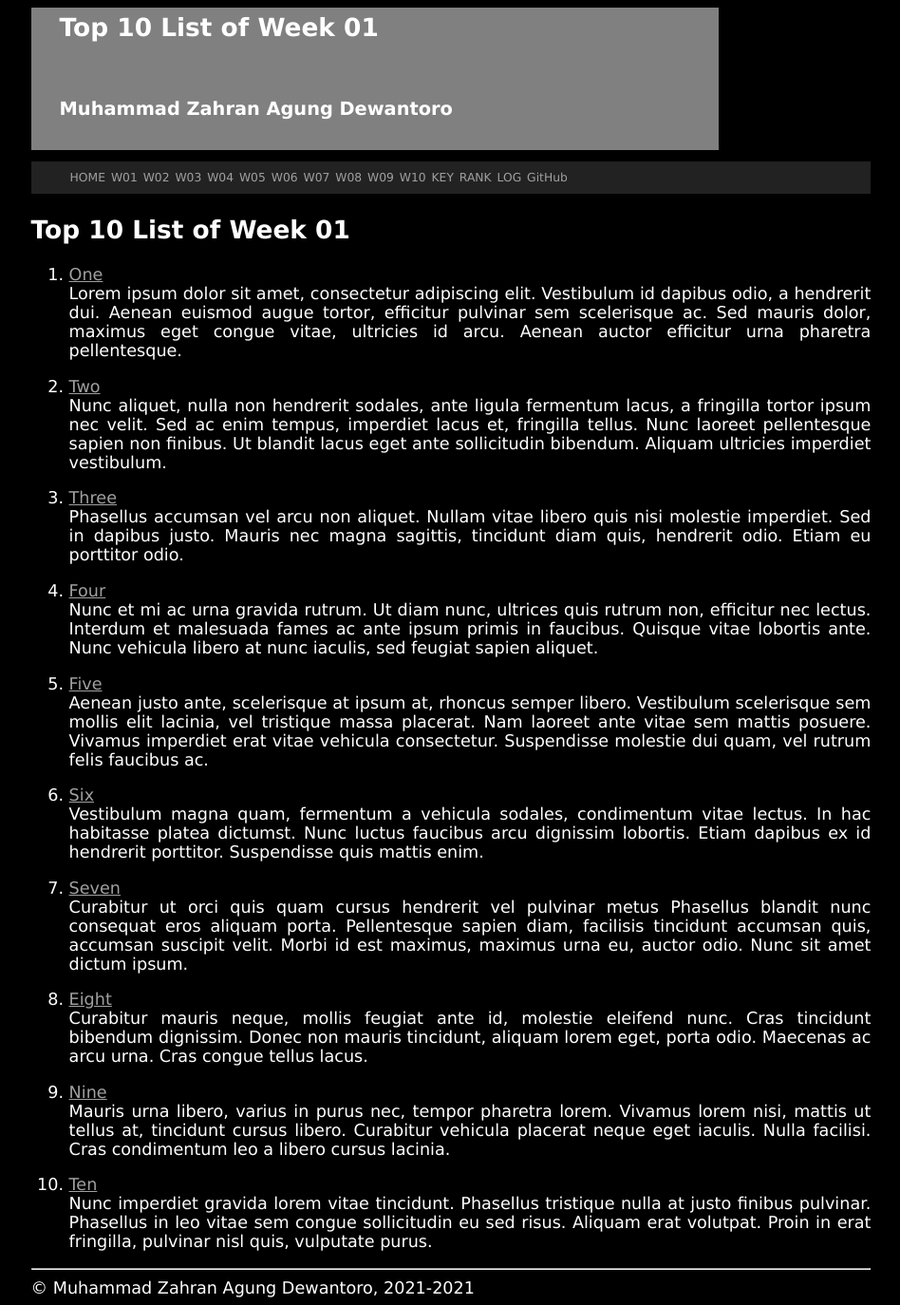
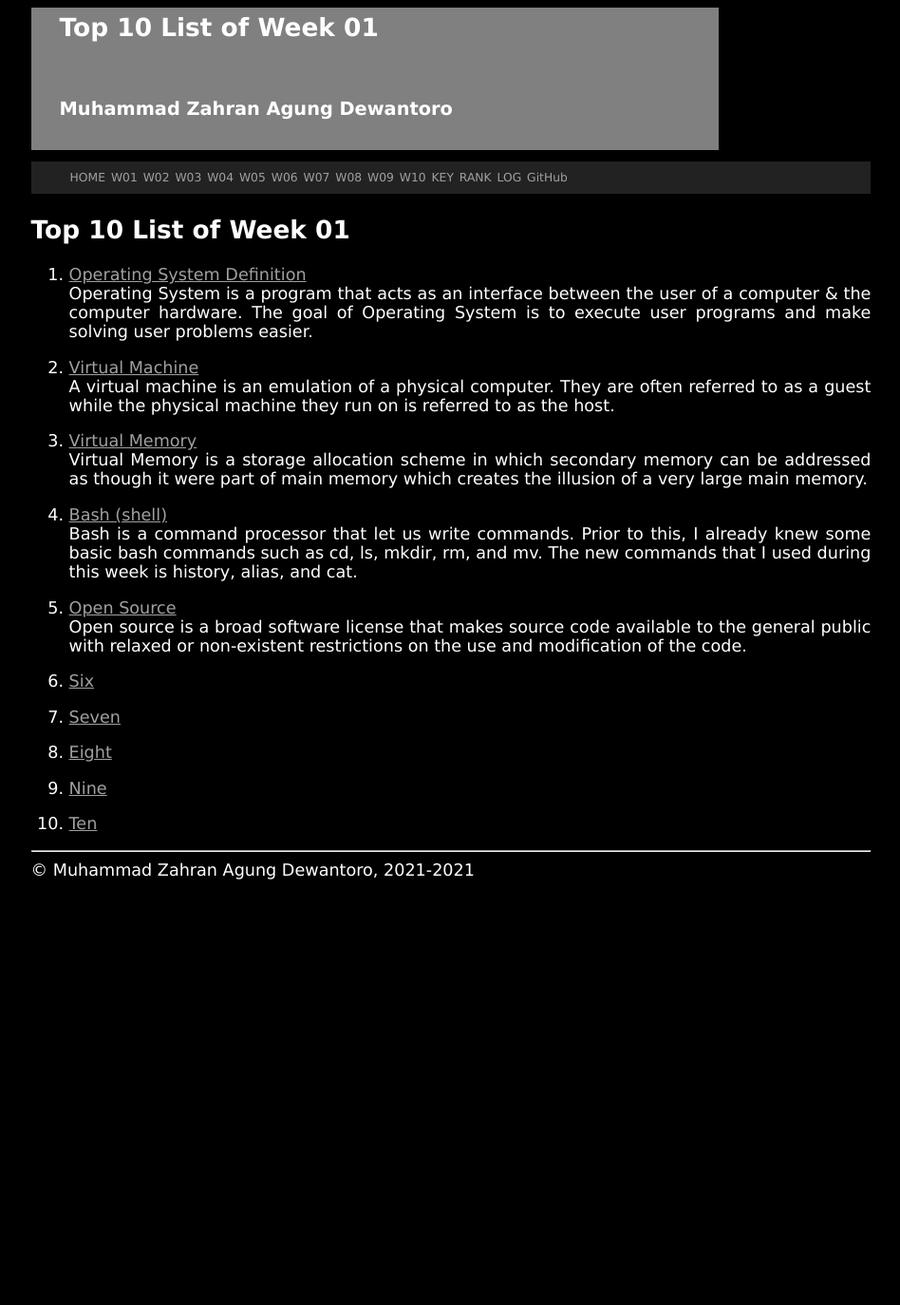
Before and after one commit to mzahranagung/os211, a Jekyll site: the page built from w01.md, in a window 1280 px wide. Shown: the whole page at 95% size, without its empty margins (165-1113 px from the left). Built offline with Jekyll 4.4.1, drawn with Linux system fonts in a browser that asks for light colours; our own code applies the rules of GitHub Pages for plain Markdown files; after the commit the page ends 934 px from its top, so only the background shows below that.

Commit message:
Update w01.md

```diff
--- a/w01.md
+++ b/w01.md
@@ -5,72 +5,30 @@ permalink: /W01/
 
 # Top 10 List of Week 01
 
-1. [One](https://en.wikipedia.org/wiki/1)<br>
-Lorem ipsum dolor sit amet, consectetur adipiscing elit.
-Vestibulum id dapibus odio, a hendrerit dui.
-Aenean euismod augue tortor, efficitur pulvinar sem scelerisque ac.
-Sed mauris dolor, maximus eget congue vitae, ultricies id arcu.
-Aenean auctor efficitur urna pharetra pellentesque.
+1. [Operating System Definition](https://www.geeksforgeeks.org/introduction-of-operating-system-set-1/)<br>
+Operating System is a program that acts as an interface between the user of a computer & the computer hardware.
+The goal of Operating System is to execute user programs and make solving user problems easier.
 
-2. [Two](https://en.wikipedia.org/wiki/2)<br>
-Nunc aliquet, nulla non hendrerit sodales, ante ligula fermentum lacus, a fringilla tortor ipsum nec velit.
-Sed ac enim tempus, imperdiet lacus et, fringilla tellus.
-Nunc laoreet pellentesque sapien non finibus.
-Ut blandit lacus eget ante sollicitudin bibendum.
-Aliquam ultricies imperdiet vestibulum.
+2. [Virtual Machine](https://www.ibm.com/cloud/learn/virtual-machines)<br>
+A virtual machine is an emulation of a physical computer. They are often referred to as a guest while the physical machine they run on is referred to as the host.
 
-3. [Three](https://en.wikipedia.org/wiki/3)<br>
-Phasellus accumsan vel arcu non aliquet.
-Nullam vitae libero quis nisi molestie imperdiet.
-Sed in dapibus justo.
-Mauris nec magna sagittis, tincidunt diam quis, hendrerit odio.
-Etiam eu porttitor odio.
+3. [Virtual Memory](https://www.geeksforgeeks.org/virtual-memory-in-operating-system/)<br>
+Virtual Memory is a storage allocation scheme in which secondary memory can be addressed as though it were part of main memory
+which creates the illusion of a very large main memory.
 
-4. [Four](https://en.wikipedia.org/wiki/4)<br>
-Nunc et mi ac urna gravida rutrum.
-Ut diam nunc, ultrices quis rutrum non, efficitur nec lectus.
-Interdum et malesuada fames ac ante ipsum primis in faucibus.
-Quisque vitae lobortis ante.
-Nunc vehicula libero at nunc iaculis, sed feugiat sapien aliquet.
+4. [Bash (shell)](https://www.mediacollege.com/linux/command/shell-command.html)<br>
+Bash is a command processor that let us write commands. Prior to this, I already knew some basic bash commands
+such as cd, ls, mkdir, rm, and mv. The new commands that I used during this week is history, alias, and cat.
 
-5. [Five](https://en.wikipedia.org/wiki/5)<br>
-Aenean justo ante, scelerisque at ipsum at, rhoncus semper libero.
-Vestibulum scelerisque sem mollis elit lacinia, vel tristique massa placerat.
-Nam laoreet ante vitae sem mattis posuere.
-Vivamus imperdiet erat vitae vehicula consectetur.
-Suspendisse molestie dui quam, vel rutrum felis faucibus ac.
+5. [Open Source](https://en.wikipedia.org/wiki/Open-source_software)<br>
+Open source is a broad software license that makes source code available to the general public with relaxed or non-existent restrictions on the use and modification of the code.
 
 6. [Six](https://en.wikipedia.org/wiki/6)<br>
-Vestibulum magna quam, fermentum a vehicula sodales, condimentum vitae lectus.
-In hac habitasse platea dictumst.
-Nunc luctus faucibus arcu dignissim lobortis.
-Etiam dapibus ex id hendrerit porttitor.
-Suspendisse quis mattis enim.
 
 7. [Seven](https://en.wikipedia.org/wiki/7)<br>
-Curabitur ut orci quis quam cursus hendrerit vel pulvinar metus
-Phasellus blandit nunc consequat eros aliquam porta.
-Pellentesque sapien diam, facilisis tincidunt accumsan quis, accumsan suscipit velit.
-Morbi id est maximus, maximus urna eu, auctor odio.
-Nunc sit amet dictum ipsum.
 
 8. [Eight](https://en.wikipedia.org/wiki/8)<br>
-Curabitur mauris neque, mollis feugiat ante id, molestie eleifend nunc.
-Cras tincidunt bibendum dignissim.
-Donec non mauris tincidunt, aliquam lorem eget, porta odio.
-Maecenas ac arcu urna.
-Cras congue tellus lacus.
 
 9. [Nine](https://en.wikipedia.org/wiki/9)<br>
-Mauris urna libero, varius in purus nec, tempor pharetra lorem.
-Vivamus lorem nisi, mattis ut tellus at, tincidunt cursus libero.
-Curabitur vehicula placerat neque eget iaculis.
-Nulla facilisi.
-Cras condimentum leo a libero cursus lacinia.
 
 10. [Ten](https://en.wikipedia.org/wiki/10)<br>
-Nunc imperdiet gravida lorem vitae tincidunt.
-Phasellus tristique nulla at justo finibus pulvinar.
-Phasellus in leo vitae sem congue sollicitudin eu sed risus.
-Aliquam erat volutpat.
-Proin in erat fringilla, pulvinar nisl quis, vulputate purus.
```
